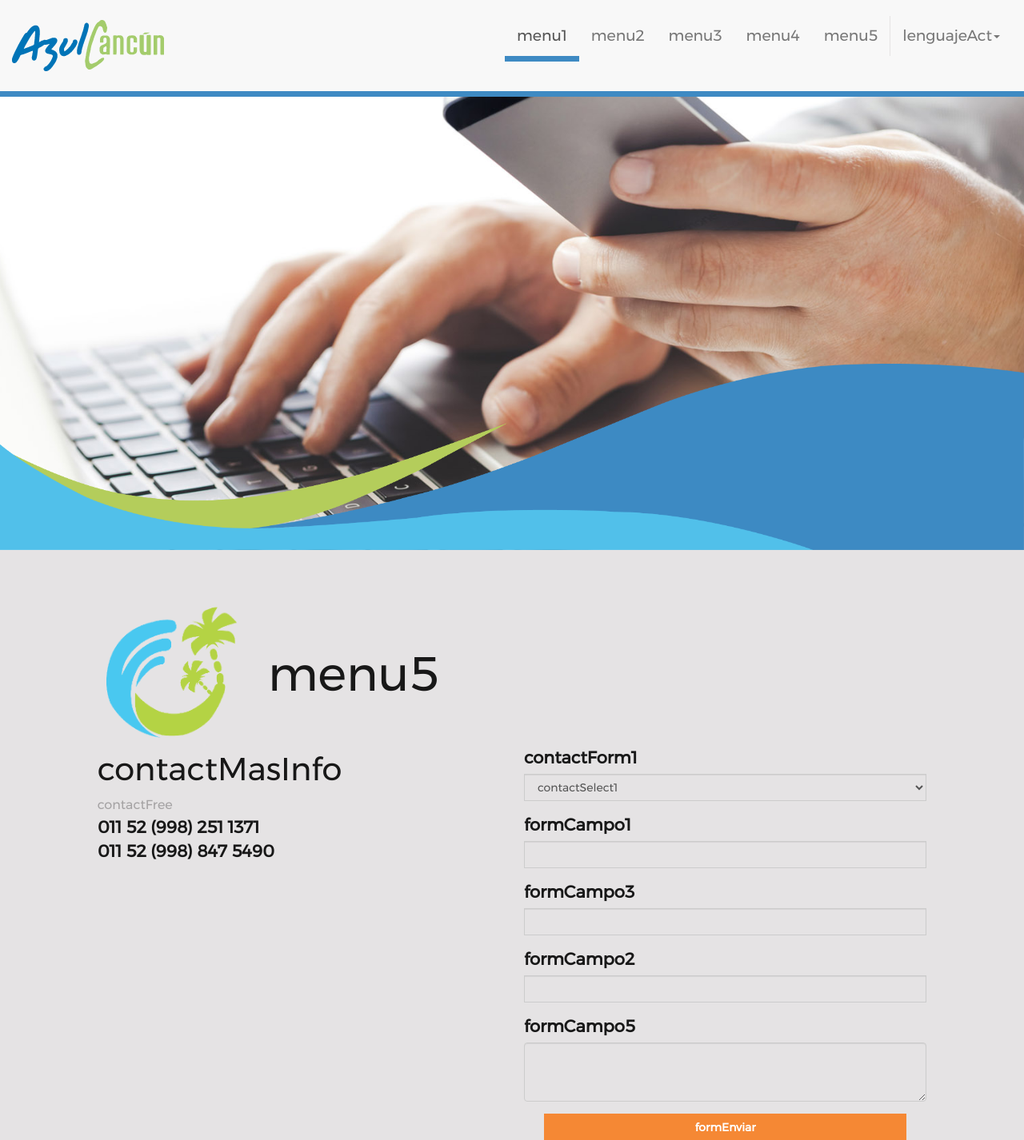
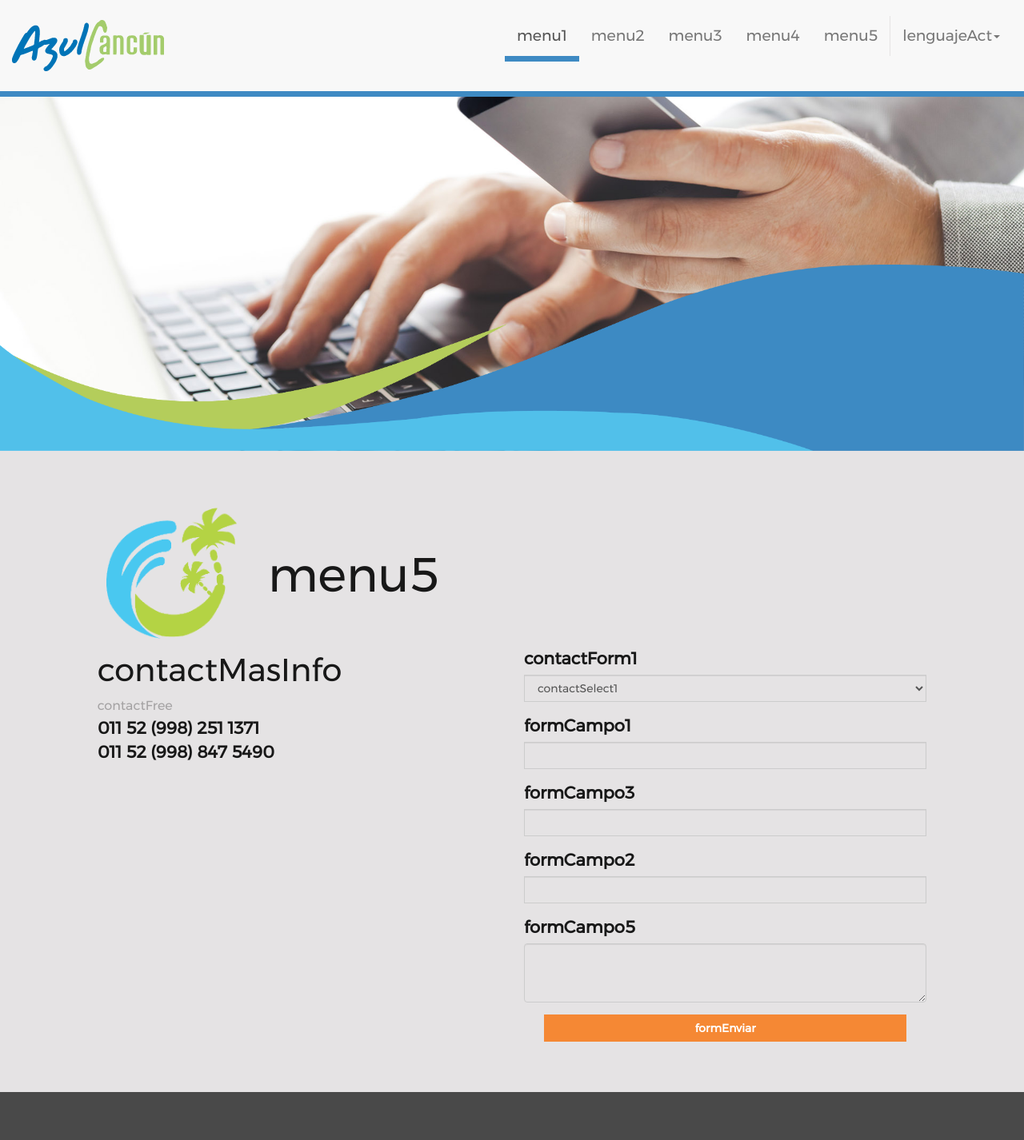
Before and after one commit to H0lograma/azulCancun, a PHP site: template templates/contacto.twig in a window 1280 px wide. Shown: the top 1426 px of the page at 80% size. Run offline with PHP 8.4, Linux system fonts and the light colour scheme; the template is opened without the code that fills it: most values are stand-ins (such as "Sample title", 1, 10 or a date in 2020); some libraries are stand-ins or nearby versions.

Commit message:
cambio slider pagina contacto

```diff
--- a/templates/contacto.twig
+++ b/templates/contacto.twig
@@ -3,7 +3,8 @@
 {% block contenido %}
     <div class="container-fluid">
         <div class="row filaSliderContacto">
-            <div class="col-sm-12 paddingIzqCero paddingDerCero sliderContacto">
+            <div class="col-sm-12 paddingIzqCero paddingDerCero">
+                    <img src="{{ asset('imagenes/contact-slide.jpg') }}" class="img-responsive">
                     <img src="{{ asset('imagenes/pleca-azul.png') }}" class="img-responsive imagenSliderContact">
             </div>
         </div>
```
Also changed, not shown: templates/nosotros.twig (added).
